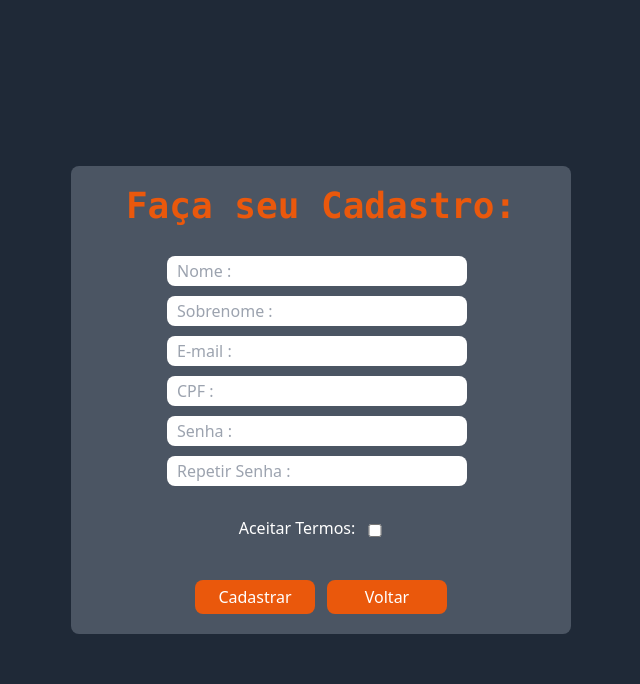
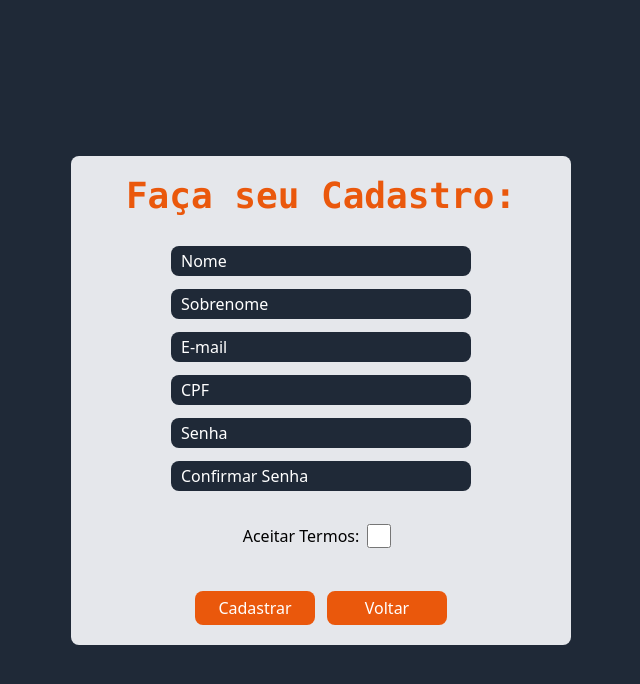
Before and after one commit to GabrielSi2022/formulario, a Next.js app: page /registro in a window 1280 px wide. Shown: the top 684 px of the page, without its empty margins (319-959 px from the left). Built offline with nearby package versions, Linux system fonts and the light colour scheme.

Commit message:
Validando o formulario

```diff
--- a/package.json
+++ b/package.json
@@ -14,6 +14,7 @@
     "@types/react": "18.2.0",
     "@types/react-dom": "18.2.0",
     "autoprefixer": "10.4.14",
+    "cpf-cnpj-validator": "^1.0.3",
     "eslint": "8.39.0",
     "eslint-config-next": "13.3.1",
     "next": "13.3.1",
--- a/src/pages/index.tsx
+++ b/src/pages/index.tsx
@@ -1,7 +1,26 @@
 import Link from "next/link";
-import { useState } from "react";
+import { useForm } from "react-hook-form";
+import { yupResolver } from "@hookform/resolvers/yup";
+import { object, string } from "yup";
+
+const schema = object({
+  user: string().required("Campo Obrigatorio").min(6, "Minimo de 6 digitos").email("Email inválido"),
+  senha: string().required("Campo Obrigatorio")
+
+});
 
 export default function Home() {
+  const {
+    register,
+    handleSubmit: onSubmit,
+    watch,
+    formState: { errors },
+  } = useForm({ resolver: yupResolver(schema) });
+  console.log(errors);
+  const handleSubmit = (data: any) => {
+    console.log(data);
+  };
+
   return (
     <main
       className="bg-gray-800 h-screen
@@ -23,22 +42,34 @@ export default function Home() {
                            text-white
                       mt-[30px] "
             action="/"
+            onSubmit={onSubmit(handleSubmit)}
           >
-            <label className="text-center">Email</label>
+            <div className="flex flex-col">
             <input
               className="h-[30px] w-[300px] rounded-lg mt-[10px]
                         text-black text-center"
-              type="email"
-              name="user"
+              {...register("user")}
+              type="text"
               id="user"
-              required
+              placeholder="Email"
             />
-            <label className="text-center mt-[10px]">Senha</label>
+
+            <span className="text-red-500 rounded-lg p-1 ">
+                {errors?.user?.message?.toString()}
+              </span>
+            </div>
+            <div className="flex flex-col">
             <input
               className="h-[30px] w-[300px] rounded-lg mt-[10px] text-black text-center"
+              {...register("senha")}
               type="password"
-              required
+              id="senha"
+              placeholder="Senha"
             />
+            <span className="text-red-500 rounded-lg p-1 ">
+                {errors?.senha?.message?.toString()}
+              </span>
+            </div>
             <button
               type="submit"
               className="mt-[30px]
--- a/src/pages/registro/index.tsx
+++ b/src/pages/registro/index.tsx
@@ -1,21 +1,29 @@
-import { FormEvent, useState } from "react";
+
 import { useForm } from "react-hook-form";
 import { yupResolver } from "@hookform/resolvers/yup";
 
 //Yup
 
-import { object, string } from "yup";
+import { boolean, object, ref, string } from "yup";
+
+//CPF Validator
+
+import {cpf} from "cpf-cnpj-validator";
+
 
 const schema = object({
-  firstName: string()
-    .required("Campo Obrigatorio")
-    .min(3, "Minimo de 3 digitos"),
-  lastName: string().required("Campo Obrigatorio"),
-  email: string().required("Campo Obrigatorio"),
-  cpf: string().required("Campo Obrigatorio"),
-  senha: string().required("Campo Obrigatorio"),
-  repetirsenha: string().required("Campo Obrigatorio"),
-  termo: string().required("Campo Obrigatorio"),
+  firstName: string().required("Campo Obrigatorio").min(3, "Minimo de 3 digitos"),
+  lastName: string().required("Campo Obrigatorio").min(3,"Minimo de 3 digitos"),
+  email: string().required("Campo Obrigatorio").min(6,"minimo 6 digitos").email("O seu email é valido"),
+  cpf: string().test((value: any) => cpf.isValid(value)),
+  senha: string()
+  .required("Campo Obrigatorio")
+  .matches(/^(?=.*[A-Za-z])(?=.*\d)(?=.*[@$!%*#?&])[A-Za-z\d@$!%*#?&]{6,}$/,
+  'mínimo 6 caracteres, ' +
+  'uma letra maiúscula e uma letra minúscula, ' +
+  'um número e um caracter especial'),
+  repetirsenha: string().required("Campo Obrigatorio").oneOf([ref('senha')],"A senhas devem ser iguais"),
+  termo: boolean().oneOf([true], "Você tem que aceitar os termos de compromisso")
 });
 
 export default function Registro() {
@@ -36,7 +44,7 @@ export default function Registro() {
                       flex justify-center items-center"
     >
       <div
-        className="w-[500px] h-max p-[20px] bg-gray-600
+        className="w-[500px] h-max p-[20px] bg-gray-200
                       flex items-center justify-center flex-col rounded-lg"
       >
         <h1
@@ -50,100 +58,103 @@ export default function Registro() {
             onSubmit={onSubmit(handleSubmit)}
             className="flex flex-col items-center
                            text-white
-                      mt-[30px] gap-[10px] "
+                      mt-[30px] gap-[5px] "
             action="/"
           >
-            <div>
+            <div className="flex flex-col text-center">
               <input
                 className="h-[30px] w-[300px] rounded-lg
-                        text-black pl-[10px]"
+                        text-white pl-[10px] placeholder-white
+                         bg-gray-800"
                 {...register("firstName")}
                 type="text"
                 id="firstName"
-                placeholder="Nome :"
+                placeholder="Nome "
               />
               <span className="text-red-500 rounded-lg p-1 ">
                 {errors?.firstName?.message?.toString()}
               </span>
             </div>
 
-            <div>
+            <div className="flex flex-col text-center">
               <input
                 className="h-[30px] w-[300px] rounded-lg
-                        text-black pl-[10px]"
+                        text-white pl-[10px] placeholder-white bg-gray-800"
                 {...register("lastName")}
                 type="text"
                 id="lastName"
-                placeholder="Sobrenome :"
+                placeholder="Sobrenome "
               />
               <span className=" text-red-500 rounded-lg p-1">
                 {errors?.lastName?.message?.toString()}
               </span>
             </div>
 
-            <div>
+            <div className="flex flex-col text-center">
               <input
                 className="h-[30px] w-[300px] rounded-lg
-                        text-black pl-[10px]"
+                        text-white pl-[10px] placeholder-white bg-gray-800"
                 {...register("email")}
-                type="email"
+                type="text"
                 id="email"
-                placeholder="E-mail :"
+                placeholder="E-mail "
               />
               <span className="text-red-500 rounded-lg p-1">
                 {errors?.email?.message?.toString()}
               </span>
             </div>
 
-            <div>
+            <div className="flex flex-col text-center">
               <input
                 className="h-[30px] w-[300px] rounded-lg
-                        text-black pl-[10px]"
+                        text-white pl-[10px] placeholder-white bg-gray-800"
                 {...register("cpf")}
                 type="text"
                 id="cpf"
-                placeholder="CPF :"
+                placeholder="CPF "
               />
               <span className="text-red-500 rounded-lg p-1">
                 {errors?.cpf?.message?.toString()}
               </span>
             </div>
 
-            <div>
+            <div className="flex flex-col text-center">
               <input
                 className="h-[30px] w-[300px] rounded-lg
-                        text-black pl-[10px]"
+                        text-white pl-[10px] placeholder-white bg-gray-800"
                 {...register("senha")}
                 type="password"
                 id="senha"
-                placeholder="Senha :"
+                placeholder="Senha "
               />
               <span className="text-red-500 rounded-lg p-1">
                 {errors?.senha?.message?.toString()}
               </span>
             </div>
-            <div>
+            <div className="flex flex-col text-center">
               <input
                 className="h-[30px] w-[300px] rounded-lg
-                        text-black pl-[10px]"
+                        text-white pl-[10px] placeholder-white bg-gray-800"
                 {...register("repetirsenha")}
                 type="password"
                 id="repetirsenha"
-                placeholder="Repetir Senha :"
+                placeholder="Confirmar Senha "
               />
               <span className="text-red-500 rounded-lg p-1">
                 {errors?.repetirsenha?.message?.toString()}
               </span>
             </div>
 
-            <div className="flex items-center mt-[20px] ">
+            <div className="flex flex-col items-center mt-[20px] text-black">
+              <div className="flex ">
               <label>Aceitar Termos:</label>
               <input
-                className=" rounded-lg flex w-10 mt-[4px] "
+                className=" rounded-lg flex w-10  "
                 {...register("termo")}
                 type="checkbox"
                 id="termo"
               />
+              </div>
               <span className="text-red-500 rounded-lg p-1">
                 {errors?.termo?.message?.toString()}
               </span>
```
Also changed, not shown: 2 other files (tests, documents, lock files or other folders).
